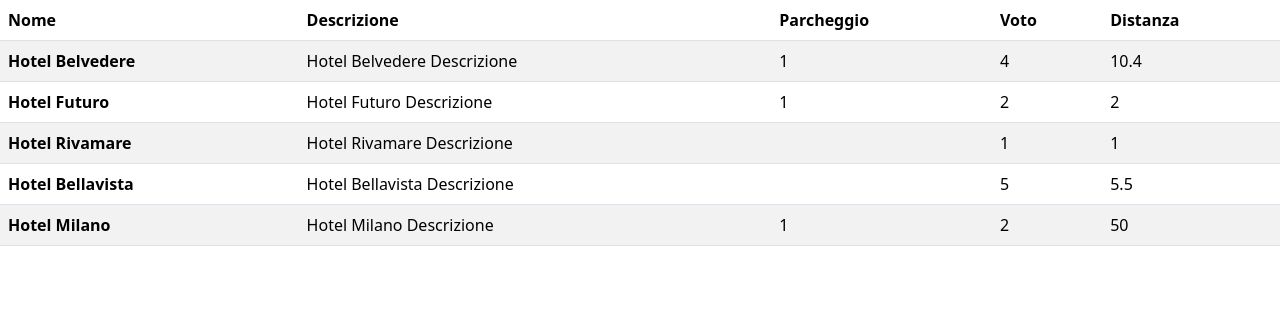
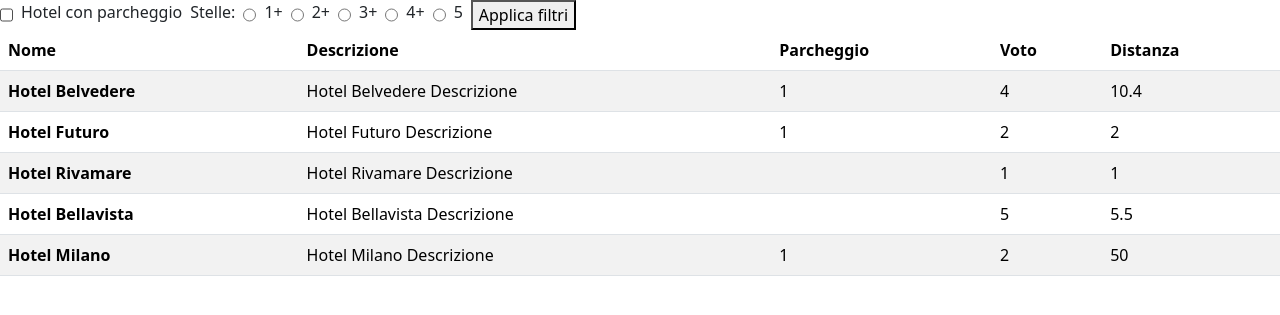
Before and after one commit to danielbosa/php-hotel, a PHP site: page / in a window 1280 px wide. Shown: the top 315 px of the page. Run offline with PHP 8.4, Linux system fonts and the light colour scheme.

Commit message:
Filtro parking

```diff
--- a/index.php
+++ b/index.php
@@ -2,6 +2,12 @@
 include __DIR__ . "/Models/hotels.php";
 
 $cloneHotels = $hotels;
+
+if(isset($_GET['parking'])){
+  $cloneHotels = array_filter($hotels, function($hotel){
+    return $hotel['parking'] === true;
+  });
+};
 
 ?>
 
@@ -25,6 +31,23 @@ $cloneHotels = $hotels;
 
 </head>
 <body>
+  <header>
+    <form class="d-flex gap-2" action="<?php echo $_SERVER['PHP_SELF']; ?>" method="GET">
+      <input type="checkbox" name="parking" id="parking">
+      <label for="parking">Hotel con parcheggio</label>
+      <div>Stelle:</div>
+      <input type="radio" name="star" id="star" value="1">
+      <label for="parking">1+</label>
+      <input type="radio" name="star" id="star" value="2">
+      <label for="parking">2+</label>
+      <input type="radio" name="star" id="star" value="3">
+      <label for="parking">3+</label>
+      <input type="radio" name="star" id="star" value="4">
+      <label for="parking">4+</label>
+      <input type="radio" name="star" id="star" value="5">
+      <label for="parking">5</label>
+      <button type="submit">Applica filtri</button>
+  </header>
 
 <?php
 include __DIR__ . "/Views/table.php"
```
